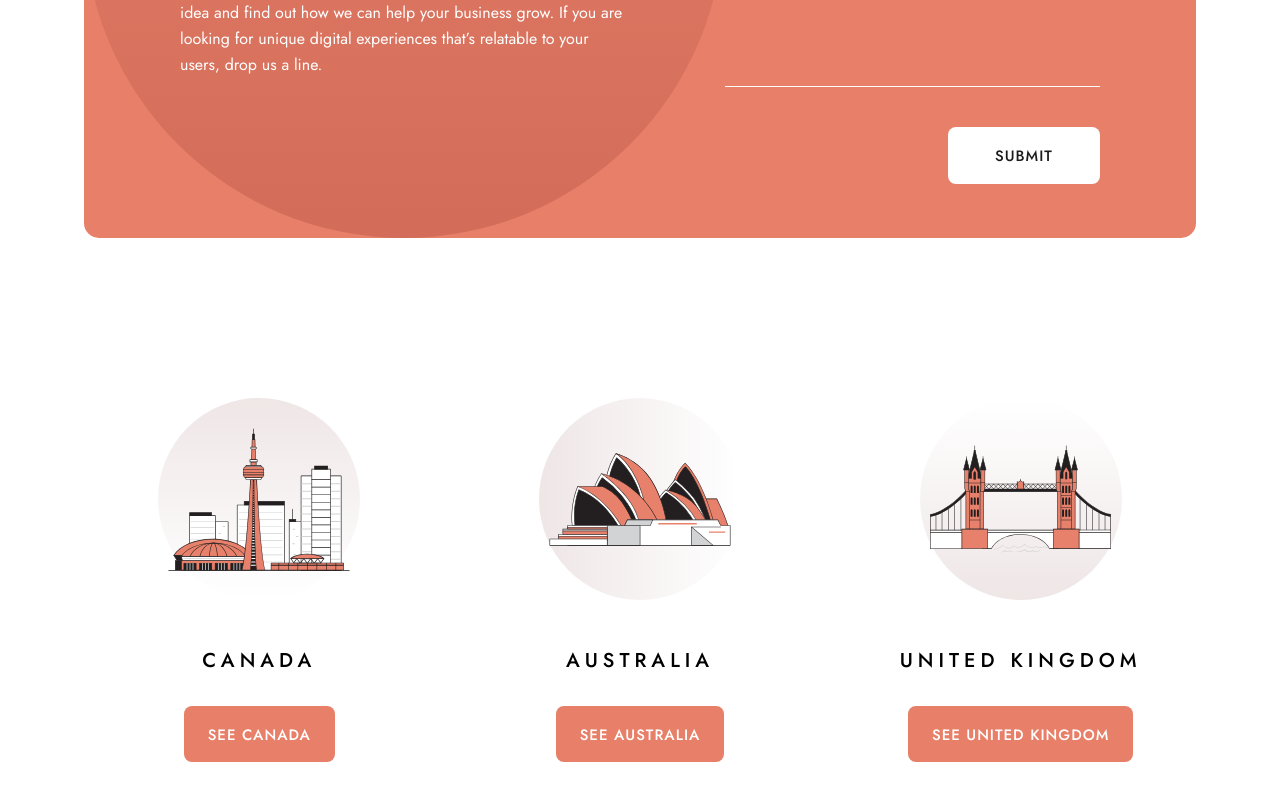
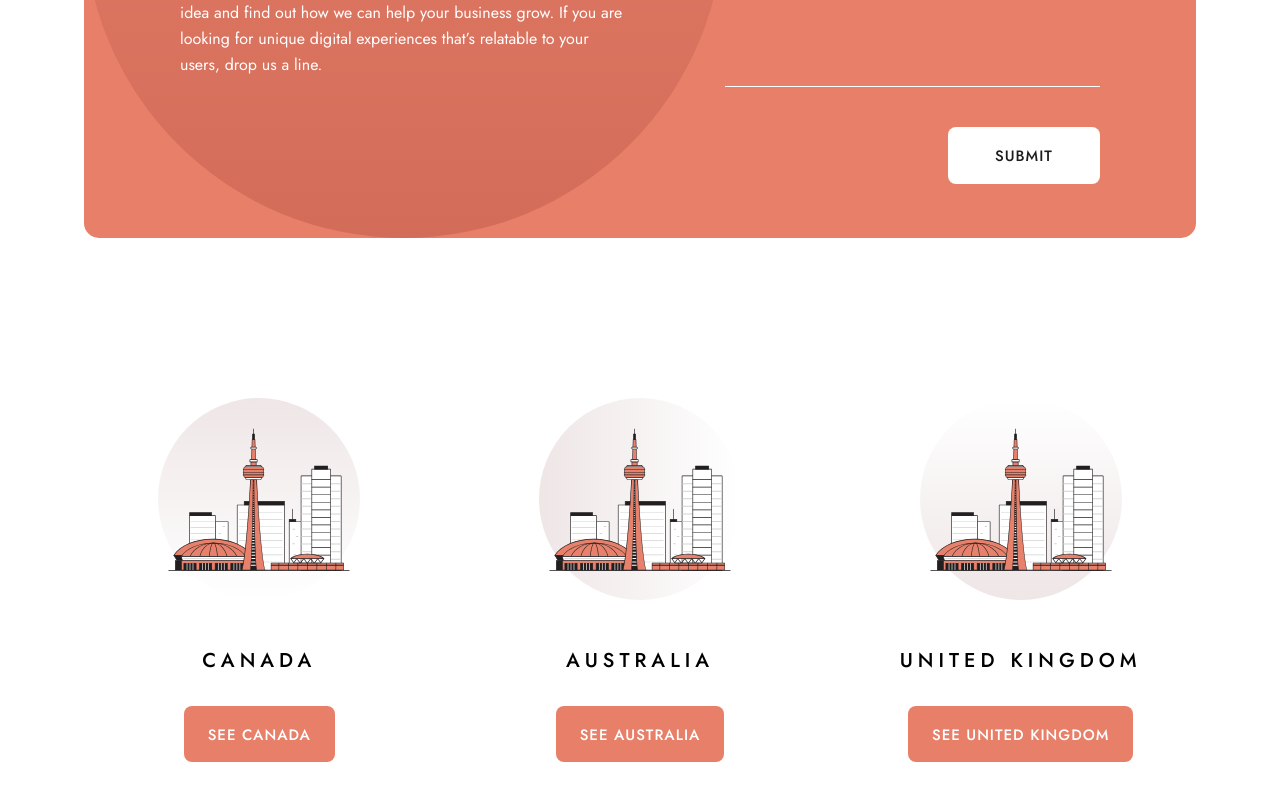
Before and after one commit to Yasmine10/designo-multi-page-website, a React (Vite) app: page /contact in a window 1280 px wide. Shown: the part 422-1219 px from the top of the page. Built offline with nearby package versions, Linux system fonts and the light colour scheme; no server answers.

Commit message:
test with static image

```diff
--- a/src/components/Locations.jsx
+++ b/src/components/Locations.jsx
@@ -9,7 +9,7 @@ function Locations() {
 				{ locationsData.map((location, index) => (
 					<li className="locations-component__item" key={index}>
 						<div className="img-container">
-							<img src={`public/assets/shared/desktop/${location.image}`} alt=""/>
+							<img src={`public/assets/shared/desktop/illustration-canada.svg`} alt=""/>
 						</div>
 						<div className="content">
 							<h2 className="title | h3">{location.country}</h2>
```
